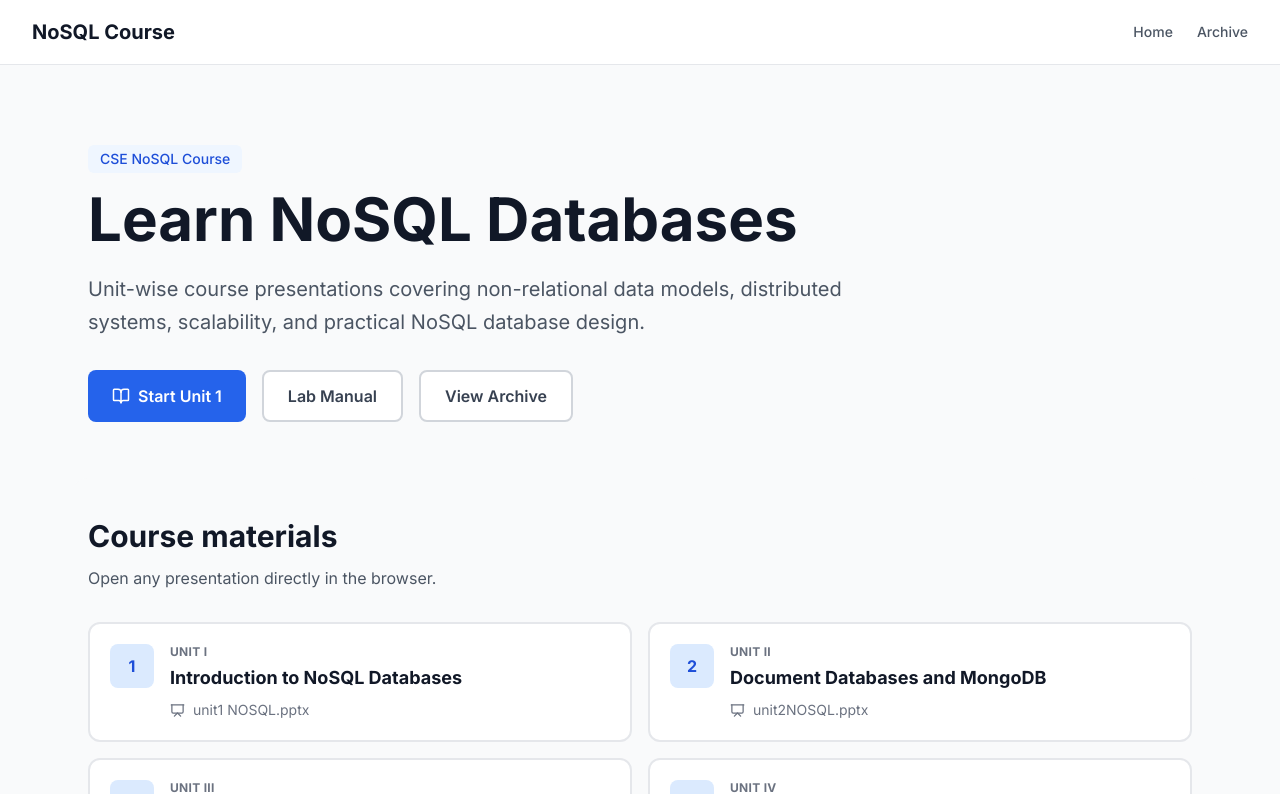
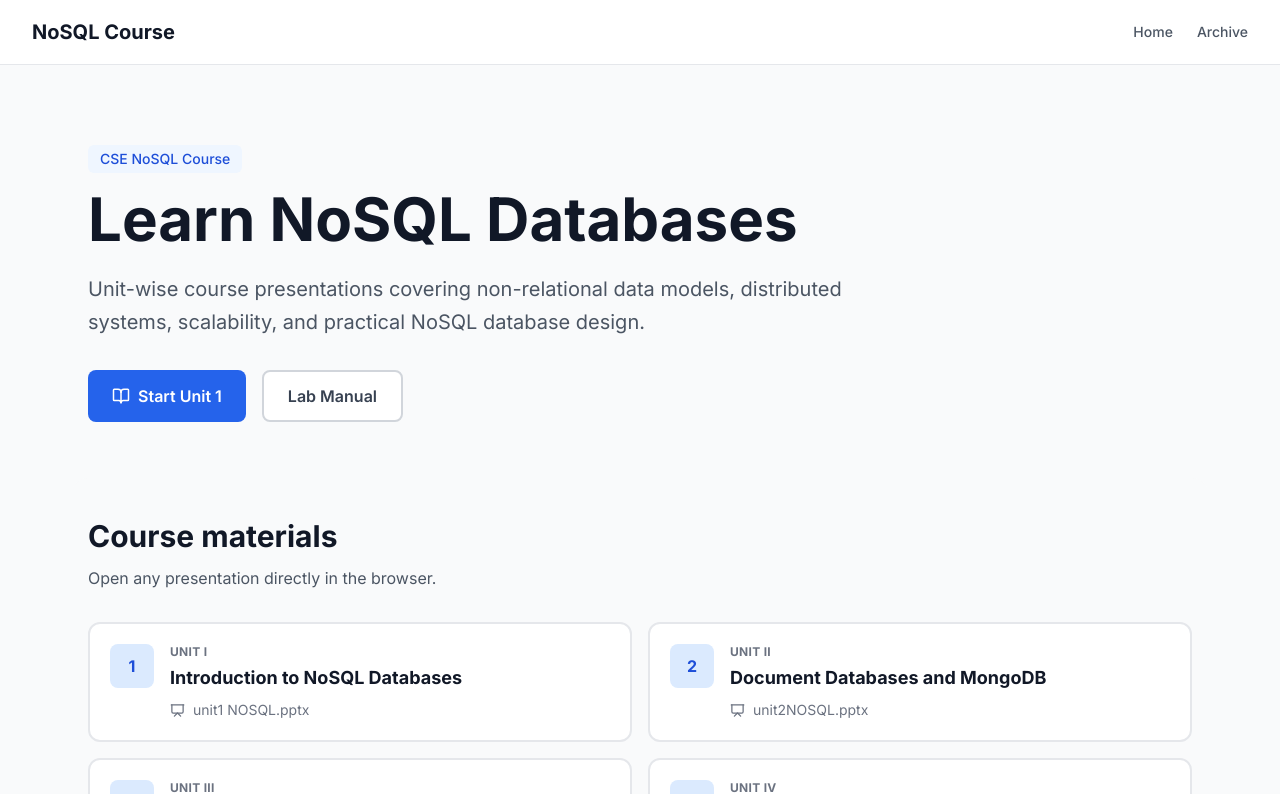
Before and after one commit to vivekjindal24/latikajindal-portfolio-v, a Next.js app: page /courses/nosql in a window 1280 px wide. Shown: the top 794 px of the page. Built offline with nearby package versions, Linux system fonts and the light colour scheme.

Commit message:
chore: remove View Archive button from NoSQL and Blockchain course pages

```diff
--- a/app/courses/blockchain/page.tsx
+++ b/app/courses/blockchain/page.tsx
@@ -19,9 +19,6 @@ export default function BlockchainCourse() {
           <Link href={`/courses/blockchain/${materials[0].id}`} className="inline-flex items-center gap-2 bg-blue-600 text-white font-semibold py-3 px-6 rounded-lg hover:bg-blue-700 transition-colors">
             <BookOpen size={18} />
             Start Unit 1
-          </Link>
-          <Link href="/courses/archive" className="bg-white text-gray-700 font-semibold py-3 px-6 rounded-lg border-2 border-gray-300 hover:border-gray-400 transition-colors">
-            View Archive
           </Link>
         </div>
       </section>
--- a/app/courses/nosql/page.tsx
+++ b/app/courses/nosql/page.tsx
@@ -22,9 +22,6 @@ export default function NoSQLCourse() {
           </Link>
           <Link href="/courses/nosql/lab-manual" className="bg-white text-gray-700 font-semibold py-3 px-6 rounded-lg border-2 border-gray-300 hover:border-gray-400 transition-colors">
             Lab Manual
-          </Link>
-          <Link href="/courses/archive" className="bg-white text-gray-700 font-semibold py-3 px-6 rounded-lg border-2 border-gray-300 hover:border-gray-400 transition-colors">
-            View Archive
           </Link>
         </div>
       </section>
```
